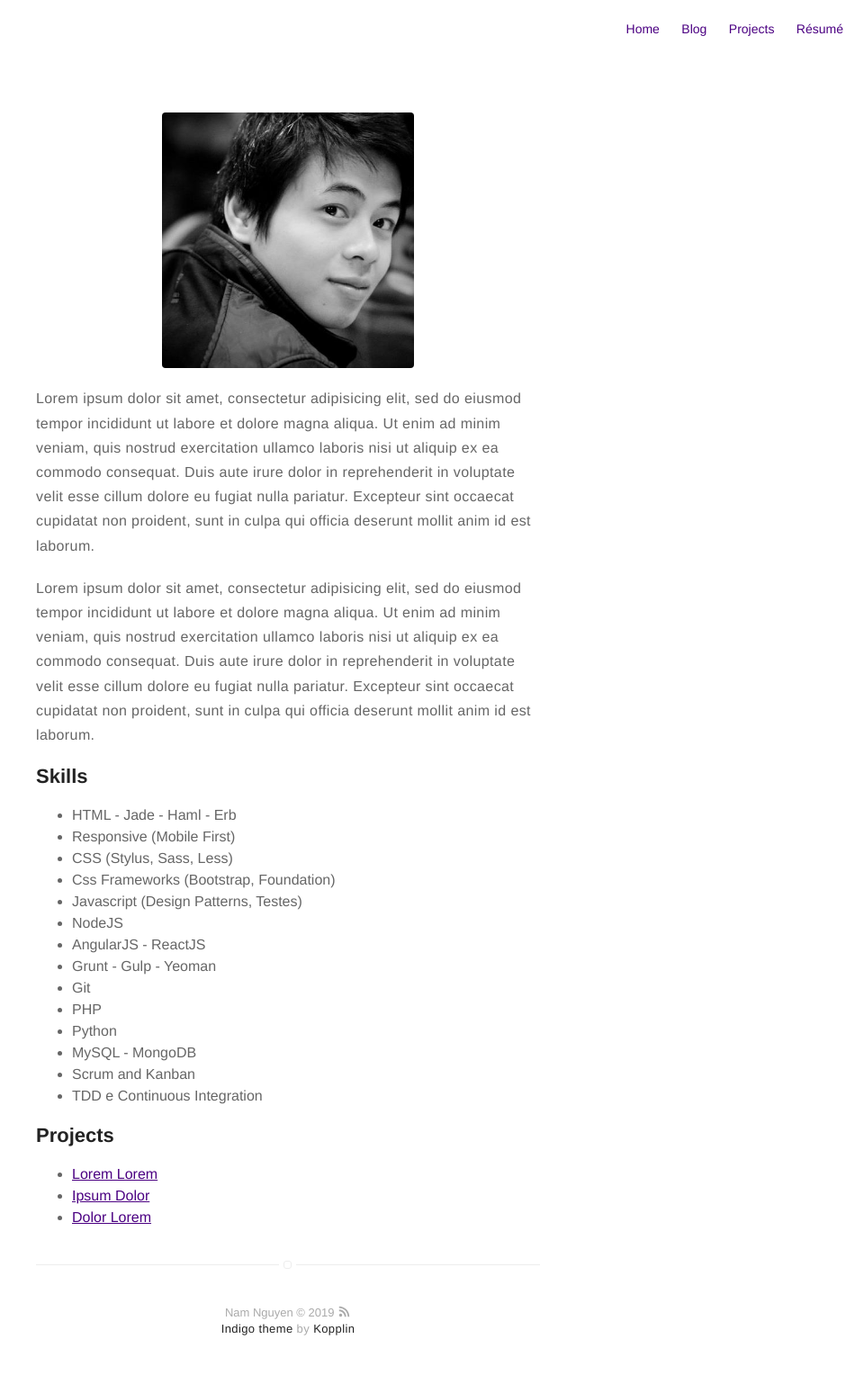
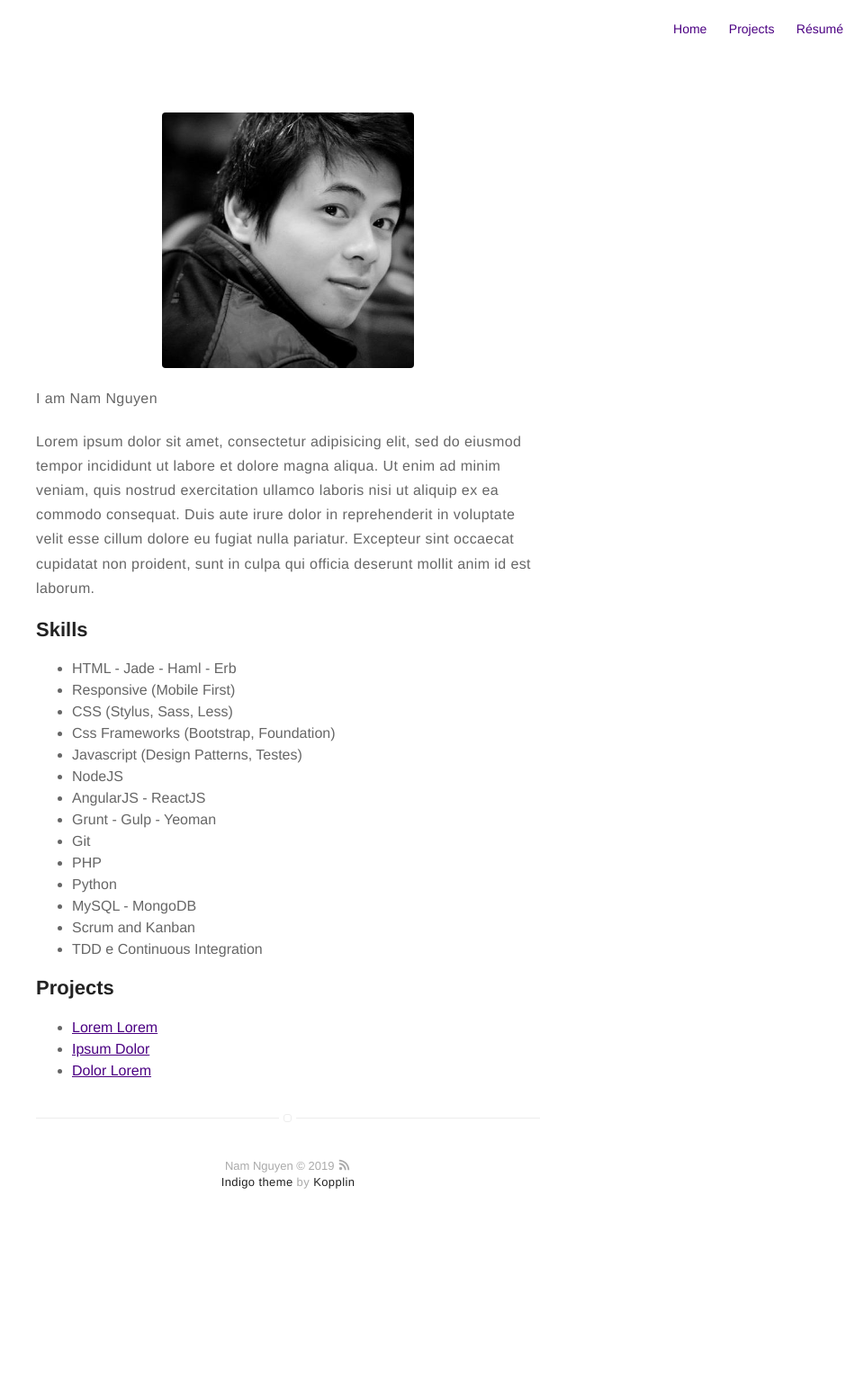
Before and after one commit to MaximHelio/MaximHelio.github.io, a Jekyll site: the page built from about.md, in a window 1280 px wide. Shown: the whole page at 90% size, without its empty margins (320-1280 px from the left). Built offline with Jekyll 4.4.1, drawn with Linux system fonts in a browser that asks for light colours; after the commit the page ends 1385 px from its top, so only the background shows below that.

Commit message:
Fix About

```diff
--- a/_config.yml
+++ b/_config.yml
@@ -17,7 +17,7 @@ resume-external: true
 resume-url: https://google.com/?q=my+resume
 
 url: https://koppl.in/indigo
-# your url: http://USERNAME.github.io
+# your url: http://namtk.github.io
 
 permalink: /:title/
 
@@ -34,15 +34,15 @@ disqus:
   categories: [blog, project] # only show disqus for posts that have these categories
 
 # if you don't have any of social below, comment the line
-facebook: myfacebook
-twitter: mytwitter
+facebook: namtk
+# twitter: mytwitter
 # google: mygoogle
-# instagram: myinstagram
+instagram: namtrk
 # pinterest: mypinterest
-# linkedin: mylinkedin
+linkedin: namtrk
 # youtube: myyoutube
 # spotify: myspotify
-github: mygithub
+github: namtk
 # gitlab: mygitlab
 # lastfm: mylastfm
 # stackoverflow: 7044681/mystackoverflow
@@ -51,7 +51,7 @@ github: mygithub
 medium: medium
 # vimeo: myvimeo
 # lanyrd: mylanyrd
-email: myemail@gmail.com
+email: ndnguyen@cs.stonybrook.edu
 
 authors:
     johndoe:
@@ -81,7 +81,7 @@ projects: true
 
 # if you don't need "about" or "blog", comment them out below
 about: true
-blog: true
+# blog: true
 
 # do you want to show the "read time" of the posts?
 read-time: true
--- a/about.md
+++ b/about.md
@@ -4,12 +4,7 @@ layout: page
 ---
 ![Profile Image]({{ site.url }}/{{ site.picture }})
 
-<p>Lorem ipsum dolor sit amet, consectetur adipisicing elit, sed do eiusmod
-tempor incididunt ut labore et dolore magna aliqua. Ut enim ad minim veniam,
-quis nostrud exercitation ullamco laboris nisi ut aliquip ex ea commodo
-consequat. Duis aute irure dolor in reprehenderit in voluptate velit esse
-cillum dolore eu fugiat nulla pariatur. Excepteur sint occaecat cupidatat non
-proident, sunt in culpa qui officia deserunt mollit anim id est laborum.</p>
+<p>I am Nam Nguyen</p>
 
 <p>Lorem ipsum dolor sit amet, consectetur adipisicing elit, sed do eiusmod
 tempor incididunt ut labore et dolore magna aliqua. Ut enim ad minim veniam,
```
